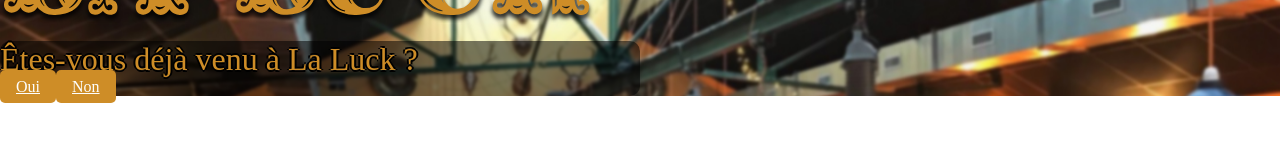
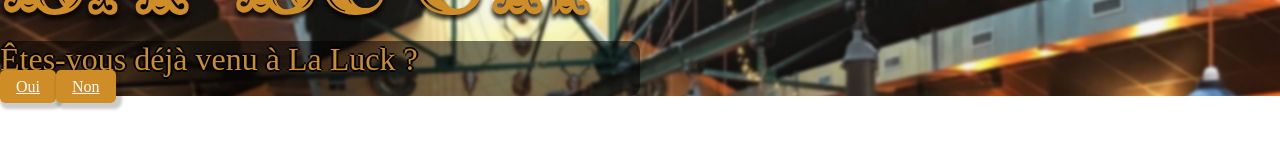
Before and after one commit to swanyptx/lucky-p, a Next.js app: page / in a window 1280 px wide. Shown: the part 203-352 px from the top of the page. Built offline with nearby package versions, Linux system fonts and the light colour scheme; no server answers.

Commit message:
Fix Design Pattern on Brasserie Page & goldenButton Shadow

```diff
--- a/components/Navbar.js
+++ b/components/Navbar.js
@@ -44,11 +44,11 @@
                             La Ludothèque
                         </a>
                     </li>
-                    <li className="md:ml-4 ">
+                    {/* <li className="md:ml-4 ">
                         <a className="block ml-3 py-2 text-white md:p-0" href="#events">
                             Nos Évènements
                         </a>
-                    </li>
+                    </li> */}
                     <li className={contact ? "md:ml-4" : "displayNone"}>
                         <a className="block ml-3 py-2 text-white md:p-0" href="/contact">
                             Contact
--- a/components/SliderMain.js
+++ b/components/SliderMain.js
@@ -11,8 +11,9 @@
         autoplaySpeed: 2000,
     };
 
-    return(
-        <div className="container-slider w-full h-full overflow-hidden">
+    return (
+        <div className="container-slider ">
+            <div className="w-full h-full overflow-hidden">
                 <Slider {...settings}>
                     <div className="slide w-1/2">
                         {/* <Image
@@ -22,7 +23,7 @@
                         width={700}
                         height={475}
                         /> */}
-                        <img className="w-full" src="/assets/img/bg/background4.jpg" alt=""/>
+                        <img className="w-full" src="/assets/img/bg/background4.jpg" alt="" />
                     </div>
                     <div className="slide w-1/2">
                         {/* <Image
@@ -32,7 +33,7 @@
                         width={700}
                         height={475}
                         /> */}
-                        <img className="w-full" src="/assets/img/bg/background5.jpg" alt=""/>
+                        <img className="w-full" src="/assets/img/bg/background5.jpg" alt="" />
                     </div>
                     <div className="slide w-1/2">
                         {/* <Image
@@ -42,9 +43,10 @@
                         width={700}
                         height={475}
                         /> */}
-                        <img className="w-full" src="/assets/img/bg/background6.jpg" alt=""/>
+                        <img className="w-full" src="/assets/img/bg/background6.jpg" alt="" />
                     </div>
                 </Slider>
             </div>
+        </div>
     )
 }
--- a/pages/brasserie.js
+++ b/pages/brasserie.js
@@ -59,7 +59,7 @@
             </Head>
             <Navbar displayNavbar={true}></Navbar>
             <section className="carte py-28">
-                <h2 className="hidden md:block py-20 text-center">Nos Cartes</h2>
+                <h2 className="hidden md:block text-center">Nos Cartes</h2>
                 <div className="container sm:py-10 flex flex-col items-center ">
                     <div className="w-full">
 
--- a/pages/index.js
+++ b/pages/index.js
@@ -21,7 +21,7 @@
       return (
         <div>
           <SocialNetwork />
-          <Calendar />
+          {/* <Calendar /> */}
           <Booking />
           <Footer />
         </div>
@@ -67,7 +67,7 @@
           />
           <Reviews data={props.res} />
 
-          <Calendar />
+          {/* <Calendar /> */}
           <Booking />
           <Footer />
         </div>
--- a/styles/globals.scss
+++ b/styles/globals.scss
@@ -334,7 +334,6 @@
     }
 }
 .ludotheque {
-    background-color: $mainYellow;
     h2 {
         color: white;
         font-family: "Vollkorn", sans-serif;
--- a/styles/reset/_mixins.scss
+++ b/styles/reset/_mixins.scss
@@ -41,12 +41,13 @@
     }
 }
 
-@mixin goldenButton($font-size : 1rem) {
-    background-color: $mainYellow;
+@mixin goldenButton($background-color: $mainYellow, $font-size: 1rem) {
+    background-color: $background-color;
     color: $mainWhite;
     padding: 0.5rem 1rem;
     border-radius: 5px;
     font-size: $font-size;
+    box-shadow: 3px 3px 3px 3px darken(rgba(0, 0, 0, 0.204), 100%);
     &:hover {
         background-color: darken($mainYellow, 10%);
     }
```
Also changed, not shown: pages/ludotheque/index.js (+1 -12 lines). Lines whose indentation alone changed are shown as unchanged.
